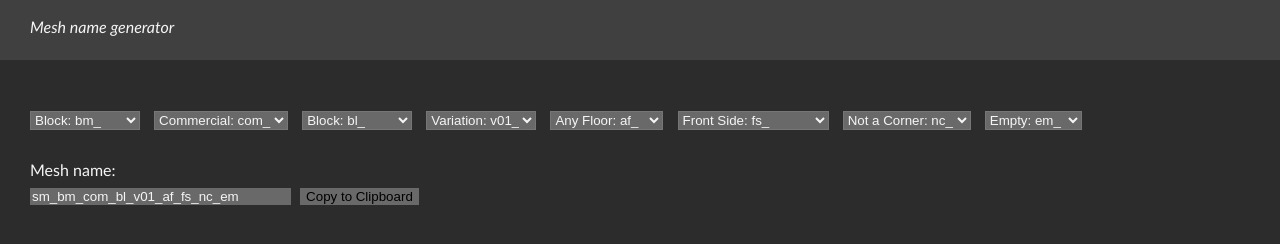
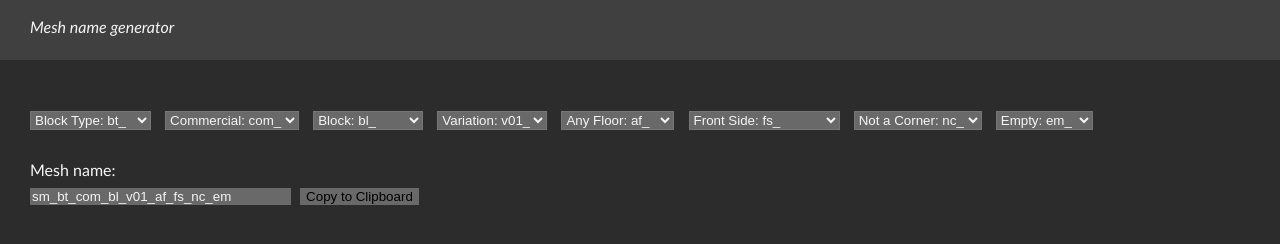
Before and after one commit to ctelegin/name_generator, a plain HTML site: page index.html in a window 1280 px wide. Drawn offline with Linux system fonts and the light colour scheme.

Commit message:
Update index.html

```diff
--- a/index.html
+++ b/index.html
@@ -75,8 +75,8 @@ function deselectAll() {
 <div class="container">
 <br>
 <select class="dropdown-select" onchange = "setMeshName()" >
-<option>Block: bm_ </option>
-<option>Trim sheet: ts_ </option>
+<option>Block Type: bt_ </option>
+<option>Socket Type: st_ </option>
 </select>
 
 <select class="dropdown-select" onchange = "setMeshName()">
```
